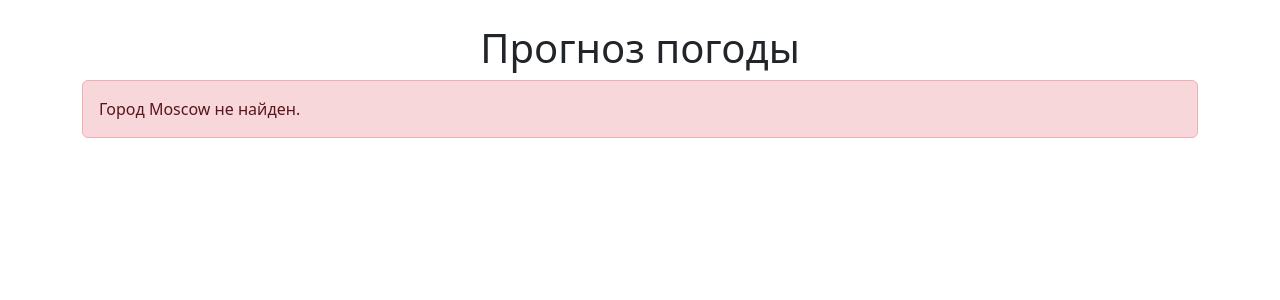
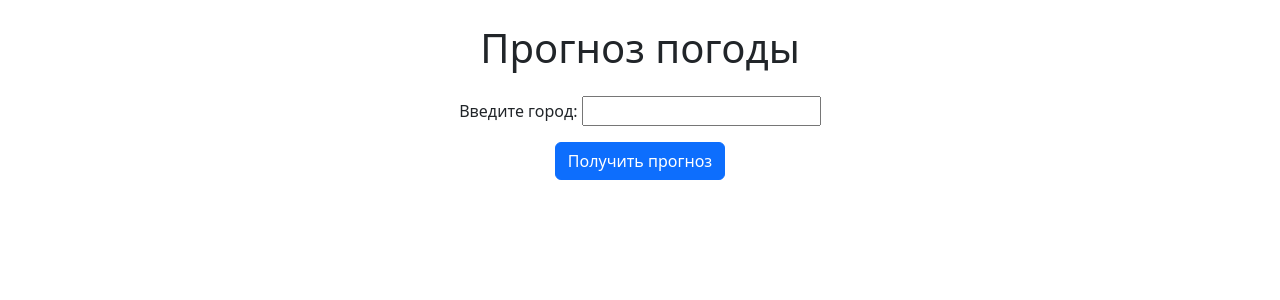
Before and after one commit to Ray-Not/weather_test, a Django app: page /weather/ in a window 1280 px wide. Shown: the top 300 px of the page. Run offline with Django 5.2, Linux system fonts and the light colour scheme; data that the repository does not hold is empty; some libraries are stand-ins or nearby versions.

Commit message:
Add form

```diff
--- /dev/null
+++ b/weather_me/get_weather/forms.py
@@ -0,0 +1,5 @@
+from django import forms
+
+
+class CityForm(forms.Form):
+    city = forms.CharField(label='Введите город', max_length=100)
--- a/weather_me/get_weather/views.py
+++ b/weather_me/get_weather/views.py
@@ -1,8 +1,16 @@
 from django.shortcuts import render
 from .utils import get_weather
+from .forms import CityForm
 
 
 def index_view(request):
-    context = get_weather('Moscow')
-    # context = {}
+    context = {}
+    if request.method == 'POST':
+        form = CityForm(request.POST)
+        if form.is_valid():
+            city = form.cleaned_data['city']
+            context = get_weather(city)
+    else:
+        form = CityForm()
+    context['form'] = form
     return render(request, 'index.html', context)
--- a/weather_me/templates/index.html
+++ b/weather_me/templates/index.html
@@ -10,12 +10,19 @@
 <body>
   <div class="container mt-4">
     <h1 class="text-center">Прогноз погоды</h1>
-
+    <div class="row m-4 d-flex justify-content-center text-center">
+      <form method="post">
+        {% csrf_token %}
+        {{ form.as_p }}
+        <button type="submit" class="btn btn-primary">Получить прогноз</button>
+      </form>
+    </div>
     {% if error %}
     <div class="alert alert-danger" role="alert">
       {{ error }}
     </div>
     {% else %}
+      {% if times and temperatures %}
       <table class="table table-bordered">
         <tbody>
           <tr>
@@ -33,6 +40,7 @@
         </tbody>
       </table>
       {% endif %}
+    {% endif %}
   </div>
 </body>
 </html>
```
Lines whose indentation alone changed are shown as unchanged.
